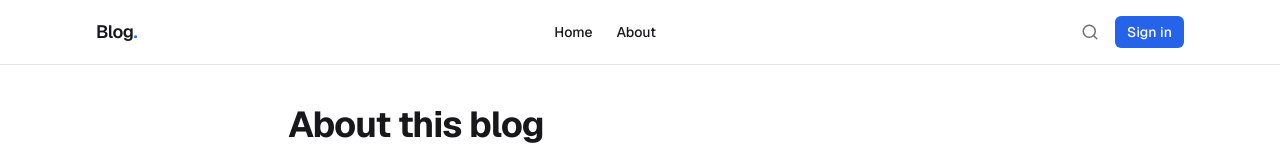
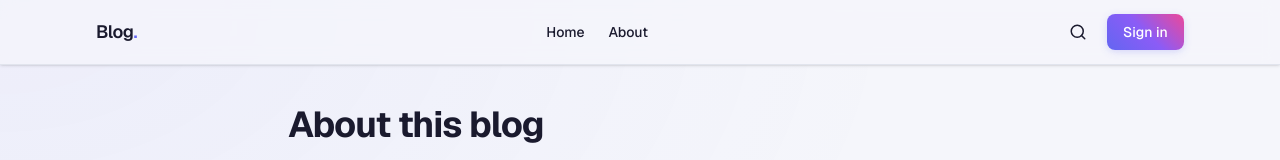
Before and after one commit to ivanpirgozliev/https---github.com-ivanpirgozliev-Full-Stack-Apps-With-AI-Blog-System, a Next.js app in the folder apps/web/: page /about in a window 1280 px wide. Shown: the top 160 px of the page. Built offline with nearby package versions, Linux system fonts and the light colour scheme; no server answers; the database is empty.

Commit message:
feat: update button styles and improve layout for search, pagination, and site header components

```diff
--- a/apps/web/src/app/(public)/search/page.tsx
+++ b/apps/web/src/app/(public)/search/page.tsx
@@ -37,10 +37,7 @@ export default async function SearchPage({ searchParams }: SearchPageProps) {
               className="w-full pl-10 pr-3 py-2.5 rounded-md border border-border bg-background focus:outline-none focus:ring-2 focus:ring-accent"
             />
           </div>
-          <button
-            type="submit"
-            className="px-4 py-2.5 rounded-md bg-accent text-white font-medium hover:bg-accent-hover transition"
-          >
+          <button type="submit" className="btn-gradient">
             Search
           </button>
         </form>
--- a/apps/web/src/app/globals.css
+++ b/apps/web/src/app/globals.css
@@ -1,18 +1,23 @@
 @import "tailwindcss";
 
 :root {
-  --background: #ffffff;
-  --foreground: #18181b;
-  --muted: #71717a;
-  --muted-bg: #f4f4f5;
-  --border: #e4e4e7;
-  --accent: #2563eb;
-  --accent-hover: #1d4ed8;
+  --background: #f5f6fb;
+  --foreground: #1a1a2e;
+  --card-bg: #ffffff;
+  --muted: #64748b;
+  --muted-bg: #eef0f6;
+  --border: #e1e4ed;
+  --accent: #6366f1;
+  --accent-hover: #4f46e5;
+  --grad-start: #6366f1;
+  --grad-mid: #8b5cf6;
+  --grad-end: #ec4899;
 }
 
 @theme inline {
   --color-background: var(--background);
   --color-foreground: var(--foreground);
+  --color-card-bg: var(--card-bg);
   --color-muted: var(--muted);
   --color-muted-bg: var(--muted-bg);
   --color-border: var(--border);
@@ -20,22 +25,103 @@
   --color-accent-hover: var(--accent-hover);
   --font-sans: var(--font-geist-sans);
   --font-mono: var(--font-geist-mono);
-}
-
-@media (prefers-color-scheme: dark) {
-  :root {
-    --background: #0a0a0a;
-    --foreground: #fafafa;
-    --muted: #a1a1aa;
-    --muted-bg: #18181b;
-    --border: #27272a;
-    --accent: #60a5fa;
-    --accent-hover: #93c5fd;
-  }
+  --scale-104: 1.04;
 }
 
 body {
   font-family: var(--font-sans), system-ui, sans-serif;
+  background-image:
+    radial-gradient(at 0% 0%, rgba(99, 102, 241, 0.06) 0px, transparent 50%),
+    radial-gradient(at 100% 100%, rgba(236, 72, 153, 0.05) 0px, transparent 50%);
+  background-attachment: fixed;
+}
+
+/* ---------- Primary gradient button ----------------------------------
+ * Default: 45° three-color gradient (indigo -> violet -> pink)
+ * Hover:   2-color horizontal linear gradient + lift + glow + scale-104
+ * Use on every primary action (<button>, <a> styled as button).
+ */
+.btn-gradient {
+  display: inline-flex;
+  align-items: center;
+  justify-content: center;
+  gap: 0.5rem;
+  background-image: linear-gradient(
+    45deg,
+    var(--grad-start) 0%,
+    var(--grad-mid) 50%,
+    var(--grad-end) 100%
+  );
+  color: white;
+  font-weight: 500;
+  border-radius: 0.5rem;
+  padding: 0.5rem 1rem;
+  box-shadow: 0 2px 8px -1px rgba(99, 102, 241, 0.28);
+  transition:
+    background-image 350ms ease,
+    transform 200ms ease,
+    box-shadow 200ms ease;
+  transform: scale(1);
+  will-change: transform;
+}
+.btn-gradient:hover {
+  background-image: linear-gradient(
+    to right,
+    var(--grad-mid) 0%,
+    var(--grad-end) 100%
+  );
+  transform: scale(1.04);
+  box-shadow: 0 8px 24px -4px rgba(139, 92, 246, 0.4);
+}
+.btn-gradient:active {
+  transform: scale(0.98);
+}
+.btn-gradient:disabled,
+.btn-gradient[aria-disabled="true"],
+.btn-gradient.is-disabled {
+  opacity: 0.45;
+  cursor: not-allowed;
+  pointer-events: none;
+}
+
+/* Subtle secondary variant for less-loud buttons (icon buttons, ghost) */
+.btn-ghost {
+  display: inline-flex;
+  align-items: center;
+  justify-content: center;
+  gap: 0.5rem;
+  background: transparent;
+  color: var(--foreground);
+  font-weight: 500;
+  border-radius: 0.5rem;
+  padding: 0.5rem 0.75rem;
+  transition: background-color 150ms ease, transform 200ms ease;
+}
+.btn-ghost:hover {
+  background: var(--muted-bg);
+  transform: scale(1.04);
+}
+
+/* ---------- Elevated card -------------------------------------------- */
+.card {
+  background: var(--card-bg);
+  border: 1px solid var(--border);
+  border-radius: 0.75rem;
+  box-shadow:
+    0 1px 2px 0 rgba(15, 23, 42, 0.04),
+    0 1px 3px 0 rgba(15, 23, 42, 0.06);
+  transition:
+    transform 250ms ease,
+    box-shadow 250ms ease,
+    border-color 250ms ease;
+  overflow: hidden;
+}
+.card:hover {
+  border-color: rgba(99, 102, 241, 0.4);
+  box-shadow:
+    0 10px 30px -8px rgba(15, 23, 42, 0.12),
+    0 4px 12px -4px rgba(99, 102, 241, 0.12);
+  transform: translateY(-2px);
 }
 
 /* Prose styles for markdown post content */
--- a/apps/web/src/components/pagination.tsx
+++ b/apps/web/src/components/pagination.tsx
@@ -18,7 +18,7 @@ export function Pagination({ page, pageSize, total, hrefForPage }: PaginationPro
 
   return (
     <nav
-      className="flex items-center justify-between gap-4 mt-12 pt-6 border-t border-border"
+      className="flex flex-col sm:flex-row items-center justify-between gap-4 mt-12 pt-6 border-t border-border"
       aria-label="Pagination"
     >
       <div className="text-sm text-muted">
@@ -26,29 +26,23 @@ export function Pagination({ page, pageSize, total, hrefForPage }: PaginationPro
       </div>
       <div className="flex items-center gap-2">
         {prev ? (
-          <Link
-            href={hrefForPage(prev)}
-            className="inline-flex items-center gap-1 px-3 py-1.5 text-sm rounded-md border border-border hover:bg-muted-bg transition"
-          >
+          <Link href={hrefForPage(prev)} className="btn-gradient text-sm">
             <ChevronLeft size={16} />
             Prev
           </Link>
         ) : (
-          <span className="inline-flex items-center gap-1 px-3 py-1.5 text-sm rounded-md border border-border opacity-40 cursor-not-allowed">
+          <span className="btn-gradient is-disabled text-sm" aria-disabled="true">
             <ChevronLeft size={16} />
             Prev
           </span>
         )}
         {next ? (
-          <Link
-            href={hrefForPage(next)}
-            className="inline-flex items-center gap-1 px-3 py-1.5 text-sm rounded-md border border-border hover:bg-muted-bg transition"
-          >
+          <Link href={hrefForPage(next)} className="btn-gradient text-sm">
             Next
             <ChevronRight size={16} />
           </Link>
         ) : (
-          <span className="inline-flex items-center gap-1 px-3 py-1.5 text-sm rounded-md border border-border opacity-40 cursor-not-allowed">
+          <span className="btn-gradient is-disabled text-sm" aria-disabled="true">
             Next
             <ChevronRight size={16} />
           </span>
--- a/apps/web/src/components/post-card.tsx
+++ b/apps/web/src/components/post-card.tsx
@@ -5,7 +5,7 @@ import { formatDate, formatNumber } from "@/lib/format";
 
 export function PostCard({ post }: { post: PublicPostWithRefs }) {
   return (
-    <article className="group flex flex-col rounded-lg border border-border bg-background overflow-hidden hover:border-accent transition">
+    <article className="card group flex flex-col">
       <Link href={`/posts/${post.slug}`} className="block">
         <div className="aspect-[16/9] bg-muted-bg overflow-hidden">
           {post.coverImageUrl ? (
@@ -64,7 +64,7 @@ export function PostCard({ post }: { post: PublicPostWithRefs }) {
 
 export function PostCardSkeleton() {
   return (
-    <div className="flex flex-col rounded-lg border border-border bg-background overflow-hidden">
+    <div className="card flex flex-col">
       <div className="aspect-[16/9] bg-muted-bg animate-pulse" />
       <div className="p-5 flex flex-col gap-3">
         <div className="h-3 w-20 bg-muted-bg rounded animate-pulse" />
--- a/apps/web/src/components/site-header.tsx
+++ b/apps/web/src/components/site-header.tsx
@@ -6,7 +6,7 @@ export async function SiteHeader() {
   const user = await getCurrentUser();
 
   return (
-    <header className="border-b border-border bg-background sticky top-0 z-10 backdrop-blur supports-[backdrop-filter]:bg-background/80">
+    <header className="border-b border-border bg-background/80 sticky top-0 z-10 backdrop-blur supports-[backdrop-filter]:bg-background/70 shadow-sm">
       <div className="mx-auto max-w-6xl px-4 sm:px-6 lg:px-8 h-16 flex items-center justify-between gap-4">
         <Link href="/" className="font-semibold text-lg tracking-tight">
           Blog<span className="text-accent">.</span>
@@ -24,7 +24,7 @@ export async function SiteHeader() {
         <div className="flex items-center gap-2">
           <Link
             href="/search"
-            className="p-2 rounded-md hover:bg-muted-bg transition text-muted"
+            className="btn-ghost text-muted"
             aria-label="Search"
             title="Search"
           >
@@ -32,10 +32,7 @@ export async function SiteHeader() {
           </Link>
           {user ? (
             <div className="flex items-center gap-2">
-              <Link
-                href="/dashboard"
-                className="text-sm font-medium px-3 py-1.5 rounded-md hover:bg-muted-bg transition"
-              >
+              <Link href="/dashboard" className="btn-gradient text-sm">
                 Dashboard
               </Link>
               <span className="hidden sm:inline text-sm text-muted">
@@ -48,10 +45,7 @@ export async function SiteHeader() {
               </span>
             </div>
           ) : (
-            <Link
-              href="/auth/login"
-              className="text-sm font-medium px-3 py-1.5 rounded-md bg-accent text-white hover:bg-accent-hover transition"
-            >
+            <Link href="/auth/login" className="btn-gradient text-sm">
               Sign in
             </Link>
           )}
```
